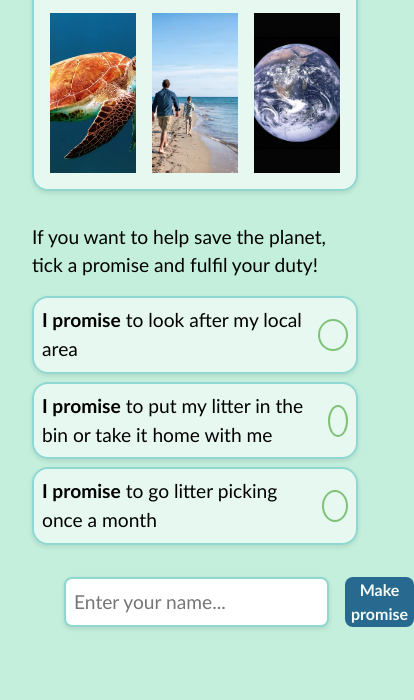
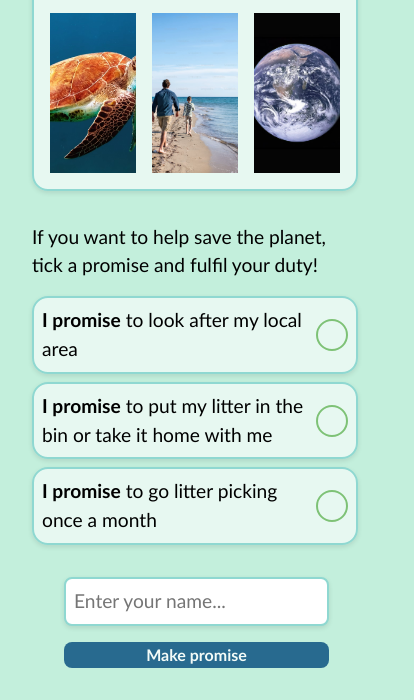
Before and after one commit to benbacardi/myplasticpromise.co.uk, a plain HTML site: page index.html in a window 390 px wide. Shown: the part 367-1067 px from the top of the page, 414 px wide, since content can reach past the window. Before the commit the page ends 1026 px from the top, so only its background shows below. Drawn offline with nearby package versions, Linux system fonts and the light colour scheme.

Commit message:
Mobile adjustments

```diff
--- a/css/style.css
+++ b/css/style.css
@@ -111,6 +111,7 @@ h2 {
         width: 2rem;
         height: 2rem;
         border-radius: 100%;
+        flex-shrink: 0;
 
         &.checked {
             background-image: url(../img/checkbox.svg);
@@ -149,4 +150,10 @@ h2 {
         cursor: pointer;
     }
 
+    @media (max-width: 600px) {
+        .controls {
+            grid-template-columns: 1fr;
+        }
+    }
+
 }
```
